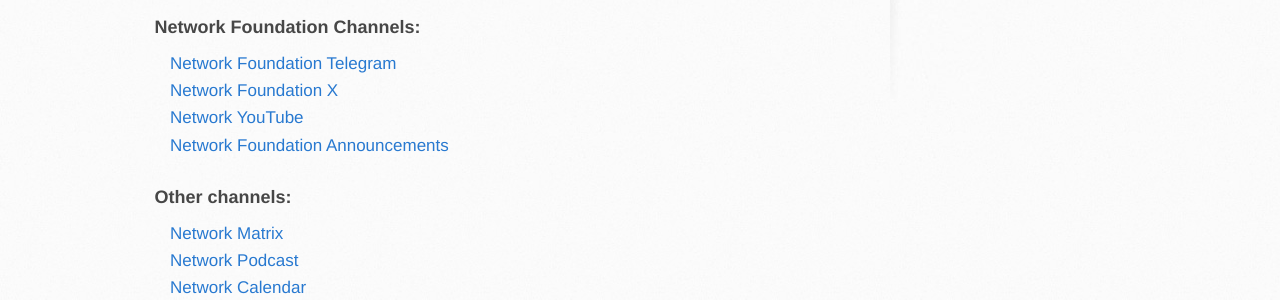
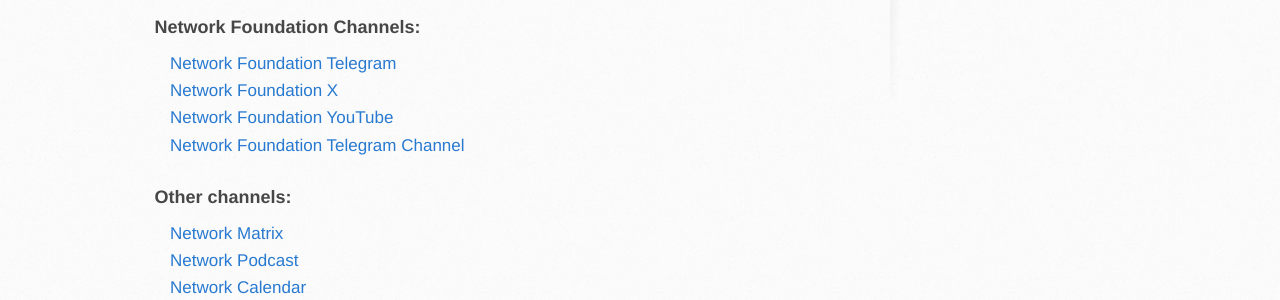
Before and after one commit to networkf/network.github.io, a Jekyll site: the page built from community.md, in a window 1280 px wide. Shown: the part 520-820 px from the top of the page. Built offline with Jekyll 4.4.1, drawn with Linux system fonts in a browser that asks for light colours; some web fonts are replaced; our own code applies the rules of GitHub Pages for plain Markdown files; the repository's description, which GitHub fills in, is left out.

Commit message:
Update community.md

```diff
--- a/community.md
+++ b/community.md
@@ -31,16 +31,16 @@ We have many different channels. These are our primary and further below other c
 <br>
 <a href="https://twitter.com/networkfdn" target="_blank">Network Foundation X</a>
 <br>
-<a href="https://www.youtube.com/@networkfdn" target="_blank">Network YouTube</a>
+<a href="https://www.youtube.com/@networkfdn" target="_blank">Network Foundation YouTube</a>
 <br>
-<a href="https://t.me/networkfdn" target="_blank">Network Foundation Announcements</a>
+<a href="https://t.me/networkfdn" target="_blank">Network Foundation Telegram Channel</a>
 <br>
 
 
 ### Other channels:
 <a href="https://matrix.to/#/!XNSlHnqIwCumTmcAhm:matrix.org" target="_blank">Network Matrix</a>
 <br>
-<a href="https://anchor.fm/networkfund" target="_blank">Network Podcast</a>
+<a href="https://podcasters.spotify.com/pod/show/netxork" target="_blank">Network Podcast</a>
 <br>
 <a href="https://calendar.google.com/calendar/u/0?cid=dG9kcTBvdGt2YzF1MXM5dG9kOTIxN3FzdWNAZ3JvdXAuY2FsZW5kYXIuZ29vZ2xlLmNvbQ" target="_blank">Network Calendar</a>
 <br>
```
